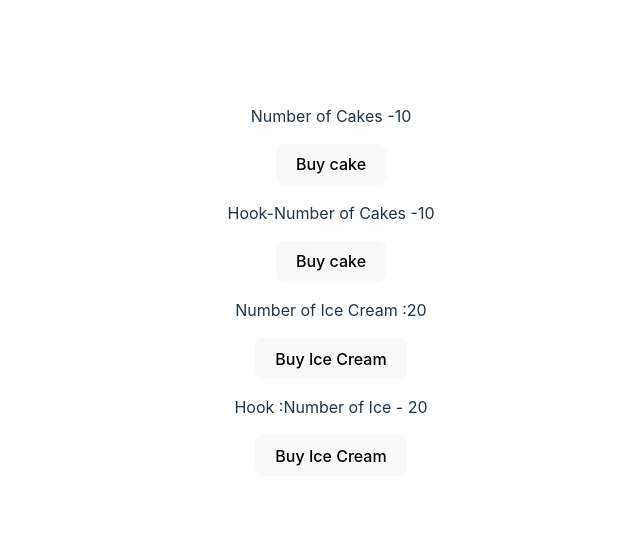
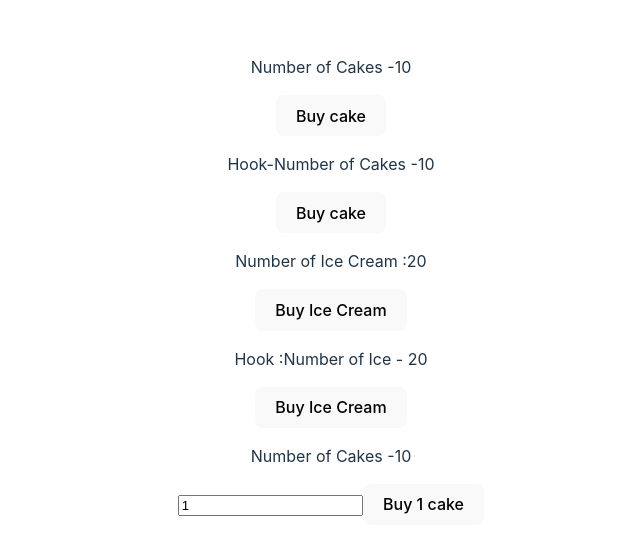
Before and after one commit to saranga1998/React-Store, a React (Vite) app in the folder Redux-React/: page / in a window 1280 px wide. Shown: the part 118-670 px from the top of the page, without its empty margins (309-949 px from the left). Built offline with nearby package versions, Linux system fonts and the light colour scheme.

Commit message:
action-payload

```diff
--- a/Redux-React/src/App.jsx
+++ b/Redux-React/src/App.jsx
@@ -6,6 +6,7 @@
 import HookCakeContainer from './Components/HookCakeContainer'
 import IceContainer from './Components/IceContainer'
 import HookIceContainer from './Components/HookIceContainer'
+import NewCakeContainers from './Components/NewCakeContainers'
 
 
 function App() {
@@ -18,6 +19,7 @@
         <HookCakeContainer/>
         <IceContainer/>
         <HookIceContainer/>
+        <NewCakeContainers/>
       </div>
 
     </Provider>
--- /dev/null
+++ b/Redux-React/src/Components/NewCakeContainers.jsx
@@ -0,0 +1,32 @@
+import React,{useState} from 'react'
+import { buyCake } from '../Redux';
+import { connect } from 'react-redux';
+
+
+
+function NewCakeContainers(props) {
+    const [number,setNumber] = useState(1)
+  return (
+    <div>
+      <p>Number of Cakes -{props.numOfCakes}</p>
+      <input type='text' value={number} onChange={e => setNumber(e.target.value)}></input>
+      <button onClick={()=>props.buyCake(number)}>Buy {number} cake</button>
+    </div>
+  )
+}
+
+const mapStateToProps = state => {
+
+  return {
+    numOfCakes: state.cake.numOfCakes
+
+  };
+};
+
+const mapDispatchToProps = dispatch => {
+  return {
+    buyCake: number => dispatch(buyCake(number))
+  };
+};
+
+export default connect( mapStateToProps,mapDispatchToProps)(NewCakeContainers)
--- a/Redux-React/src/Redux/Cake/cakeActions.js
+++ b/Redux-React/src/Redux/Cake/cakeActions.js
@@ -1,8 +1,9 @@
 import { BUY_CAKE } from "./cakeTypes"
 
 
-export const buyCake  = () =>{
+export const buyCake  = (number=1) =>{
     return{
-        type : BUY_CAKE
+        type : BUY_CAKE,
+        payload:number
     }
 }
--- a/Redux-React/src/Redux/Cake/cakeReduser.js
+++ b/Redux-React/src/Redux/Cake/cakeReduser.js
@@ -8,7 +8,7 @@
     switch(action.type){
         case BUY_CAKE: return{
             ...state,
-            numOfCakes :state.numOfCakes -1
+            numOfCakes :state.numOfCakes -action.payload
         }
         default : return state
     }
```
